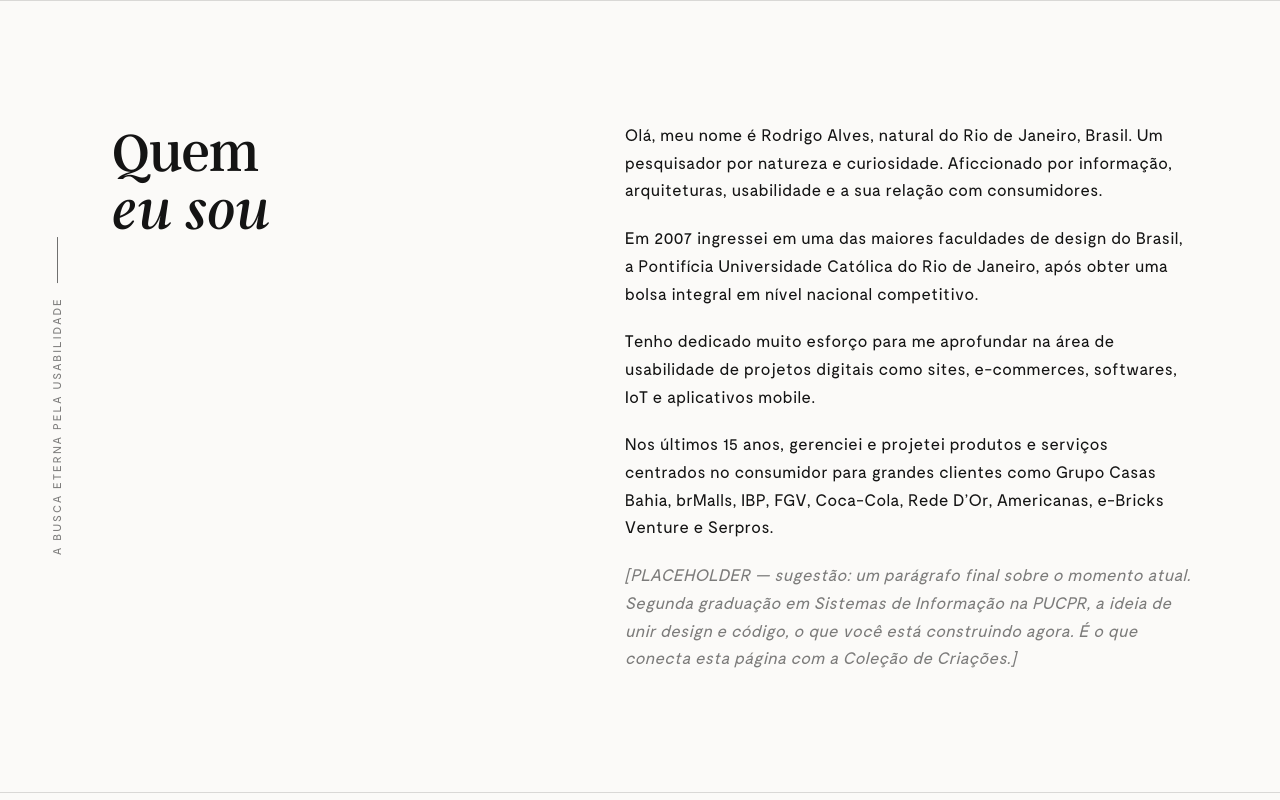
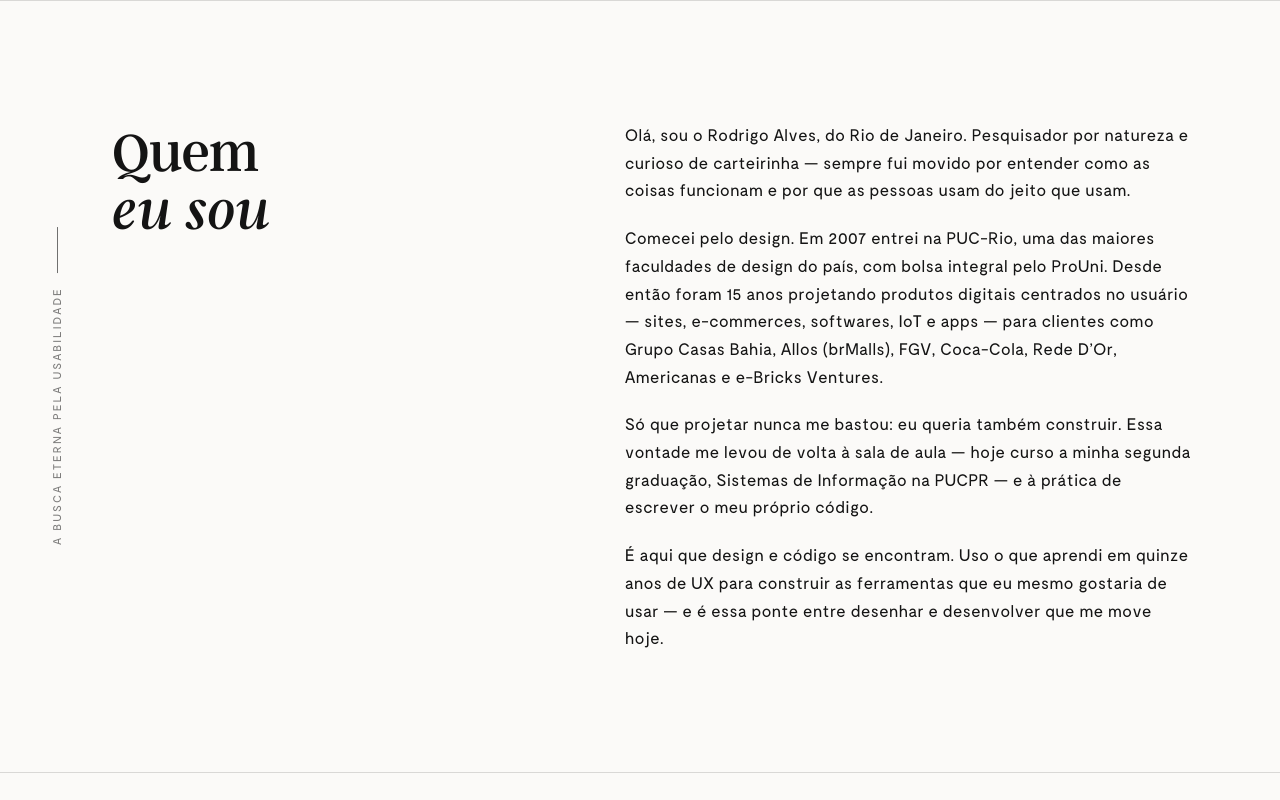
Before and after one commit to rdsalvesPUC/rdsalvesPUC, a plain HTML site: page index.html in a window 1280 px wide. Shown: the part 800-1600 px from the top of the page. Drawn offline with Linux system fonts and the light colour scheme.

Commit message:
Home: reframe concept to "design encontra código"
Substitui a transcrição do PDF antigo pelo posicionamento atual do banner
(UX designer + desenvolvedor). Rail, eyebrow e tagline em PT; "Quem eu sou"
reescrito com arco que aterrissa no momento atual (2a graduação SI PUCPR,
ponte design+código) e remove o placeholder final. Meta atualizado.

Co-Authored-By: Claude Opus 4.8 <noreply@anthropic.com>

```diff
--- a/index.html
+++ b/index.html
@@ -3,8 +3,8 @@
 <head>
   <meta charset="UTF-8" />
   <meta name="viewport" content="width=device-width, initial-scale=1.0" />
-  <title>Rodrigo Alves — UX Design &amp; Research</title>
-  <meta name="description" content="Rodrigo Alves — designer de produtos digitais com 15 anos de experiência em usabilidade, UX e interfaces. Portfólio, coleção de criações e currículo." />
+  <title>Rodrigo Alves — Onde o design encontra o código</title>
+  <meta name="description" content="Rodrigo Alves — UX designer há 15 anos e desenvolvedor por escolha. Onde o design encontra o código: portfólio, coleção de criações e currículo." />
   <link rel="stylesheet" href="./assets/css/style.css" />
 </head>
 <body>
@@ -24,16 +24,16 @@
     <section class="panel panel--dark hero lockup">
       <div class="rail">
         <span class="tick" aria-hidden="true"></span>
-        <span>How many UX designers do you need to change a lamp?</span>
+        <span>onde o design encontra o código</span>
       </div>
       <div class="wrap">
         <div class="hero-eyebrow">
-          I AM
+          EU SOU
           <svg class="icon" viewBox="0 0 40 16" fill="none" xmlns="http://www.w3.org/2000/svg"><path d="M0 8H38.5M38.5 8L31.5 1M38.5 8L31.5 15" stroke="currentColor" stroke-width="1.4" stroke-linecap="round" stroke-linejoin="round"/></svg>
         </div>
         <h1>Rodrigo<br />Alves</h1>
         <p class="tagline">
-          ux design &amp; research
+          design &amp; código
           <svg class="icon" viewBox="0 0 16 16" fill="none" xmlns="http://www.w3.org/2000/svg"><path d="M1 1L15 15M15 1L1 15" stroke="currentColor" stroke-width="1.6" stroke-linecap="round"/></svg>
         </p>
       </div>
@@ -54,28 +54,26 @@
           <h2>Quem<br /><em>eu sou</em></h2>
           <div class="editorial-body">
             <p>
-              Olá, meu nome é Rodrigo Alves, natural do Rio de Janeiro, Brasil. Um pesquisador
-              por natureza e curiosidade. Aficcionado por informação, arquiteturas, usabilidade
-              e a sua relação com consumidores.
+              Olá, sou o Rodrigo Alves, do Rio de Janeiro. Pesquisador por natureza e curioso de
+              carteirinha — sempre fui movido por entender como as coisas funcionam e por que as
+              pessoas usam do jeito que usam.
             </p>
             <p>
-              Em 2007 ingressei em uma das maiores faculdades de design do Brasil, a Pontifícia
-              Universidade Católica do Rio de Janeiro, após obter uma bolsa integral em nível
-              nacional competitivo.
+              Comecei pelo design. Em 2007 entrei na PUC-Rio, uma das maiores faculdades de design
+              do país, com bolsa integral pelo ProUni. Desde então foram 15 anos projetando produtos
+              digitais centrados no usuário — sites, e-commerces, softwares, IoT e apps — para
+              clientes como Grupo Casas Bahia, Allos (brMalls), FGV, Coca-Cola, Rede D&rsquo;Or,
+              Americanas e e-Bricks Ventures.
             </p>
             <p>
-              Tenho dedicado muito esforço para me aprofundar na área de usabilidade de projetos
-              digitais como sites, e-commerces, softwares, IoT e aplicativos mobile.
+              Só que projetar nunca me bastou: eu queria também construir. Essa vontade me levou de
+              volta à sala de aula — hoje curso a minha segunda graduação, Sistemas de Informação na
+              PUCPR — e à prática de escrever o meu próprio código.
             </p>
             <p>
-              Nos últimos 15 anos, gerenciei e projetei produtos e serviços centrados no
-              consumidor para grandes clientes como Grupo Casas Bahia, brMalls, IBP, FGV,
-              Coca-Cola, Rede D&rsquo;Or, Americanas, e-Bricks Venture e Serpros.
-            </p>
-            <p class="placeholder-text">
-              [PLACEHOLDER — sugestão: um parágrafo final sobre o momento atual. Segunda graduação
-              em Sistemas de Informação na PUCPR, a ideia de unir design e código, o que você está
-              construindo agora. É o que conecta esta página com a Coleção de Criações.]
+              É aqui que design e código se encontram. Uso o que aprendi em quinze anos de UX para
+              construir as ferramentas que eu mesmo gostaria de usar — e é essa ponte entre desenhar
+              e desenvolver que me move hoje.
             </p>
           </div>
         </div>
```
